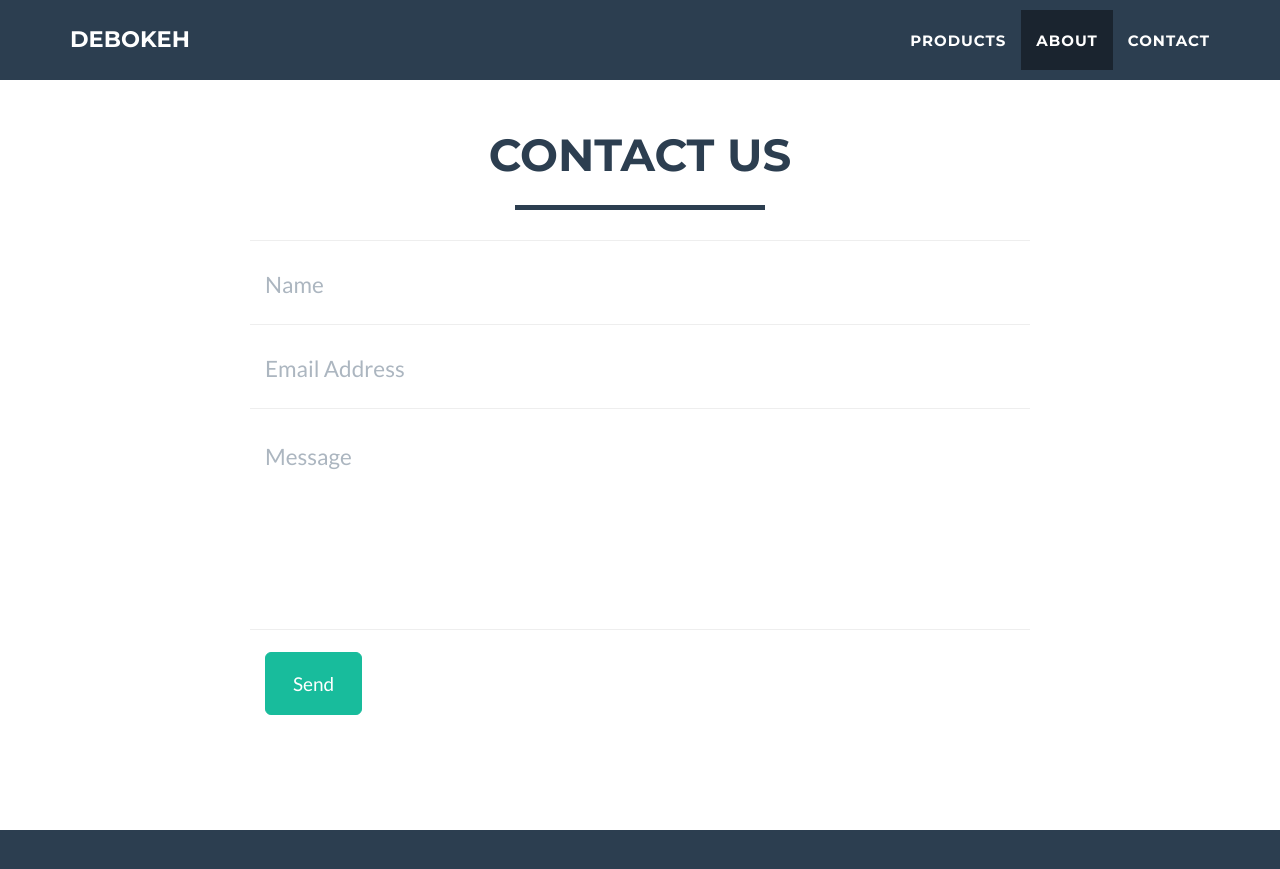
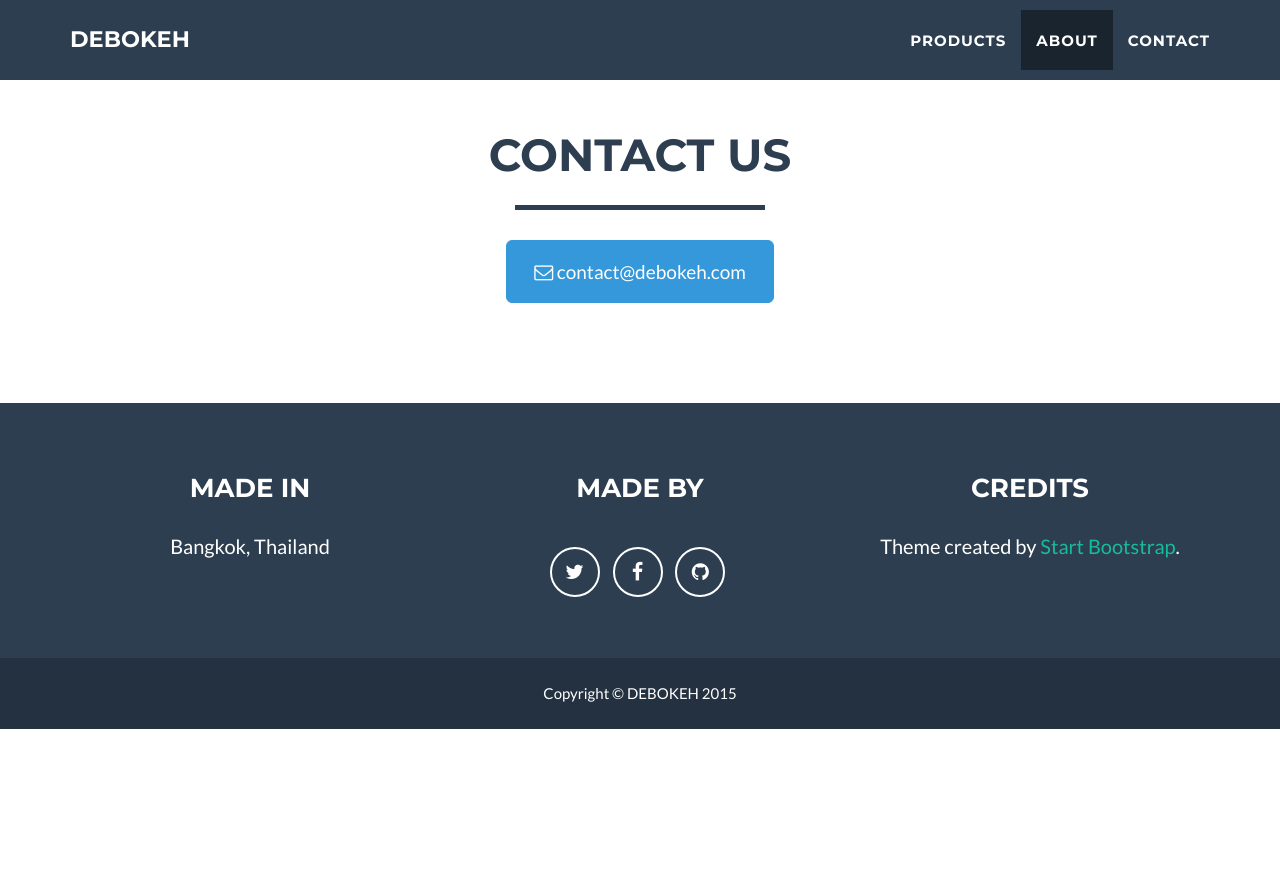
Before and after one commit to katopz/debokeh, a Jekyll site: the page built from index.html, in a window 1280 px wide and 900 px high, scrolled down 1882 px. Shown: the top 869 px of the window. Built offline with Jekyll 4.4.1, drawn with Linux system fonts in a browser that asks for light colours; after the commit the page ends 2611 px from its top, so only the background shows below that.

Commit message:
will use mailto instead of mail form ;(

```diff
--- a/_includes/about.html
+++ b/_includes/about.html
@@ -20,7 +20,7 @@
                 <i class="fa fa-github"></i> Coding
               </a>
               <a href="http://katopz.deviantart.com/" class="btn btn-lg btn-outline">
-                <i class="fa fa-photo"></i> Design
+                <i class="fa fa-deviantart"></i> Design
               </a>
             </div>
         </div>
--- a/_includes/contact.html
+++ b/_includes/contact.html
@@ -7,41 +7,10 @@
                     <hr class="star-primary">
                 </div>
             </div>
-            <div class="row">
-                <div class="col-lg-8 col-lg-offset-2">
-                    <!-- To configure the contact form email address, go to mail/contact_me.php and update the email address in the PHP file on line 19. -->
-                    <!-- The form should work on most web servers, but if the form is not working you may need to configure your web server differently. -->
-                    <form name="sentMessage" id="contactForm" novalidate>
-                        <div class="row control-group">
-                            <div class="form-group col-xs-12 floating-label-form-group controls">
-                                <label>Name</label>
-                                <input type="text" class="form-control" placeholder="Name" id="name" required data-validation-required-message="Please enter your name.">
-                                <p class="help-block text-danger"></p>
-                            </div>
-                        </div>
-                        <div class="row control-group">
-                            <div class="form-group col-xs-12 floating-label-form-group controls">
-                                <label>Email Address</label>
-                                <input type="email" class="form-control" placeholder="Email Address" id="email" required data-validation-required-message="Please enter your email address.">
-                                <p class="help-block text-danger"></p>
-                            </div>
-                        </div>
-                        <div class="row control-group">
-                            <div class="form-group col-xs-12 floating-label-form-group controls">
-                                <label>Message</label>
-                                <textarea rows="5" class="form-control" placeholder="Message" id="message" required data-validation-required-message="Please enter a message."></textarea>
-                                <p class="help-block text-danger"></p>
-                            </div>
-                        </div>
-                        <br>
-                        <div id="success"></div>
-                        <div class="row">
-                            <div class="form-group col-xs-12">
-                                <button type="submit" class="btn btn-success btn-lg">Send</button>
-                            </div>
-                        </div>
-                    </form>
-                </div>
+            <div class="row text-center">
+              <a href="mailto:contact@debokeh.com" class="btn btn-lg btn-info">
+                <i class="fa fa-envelope-o"></i> contact@debokeh.com
+              </a>
             </div>
         </div>
     </section>
```
